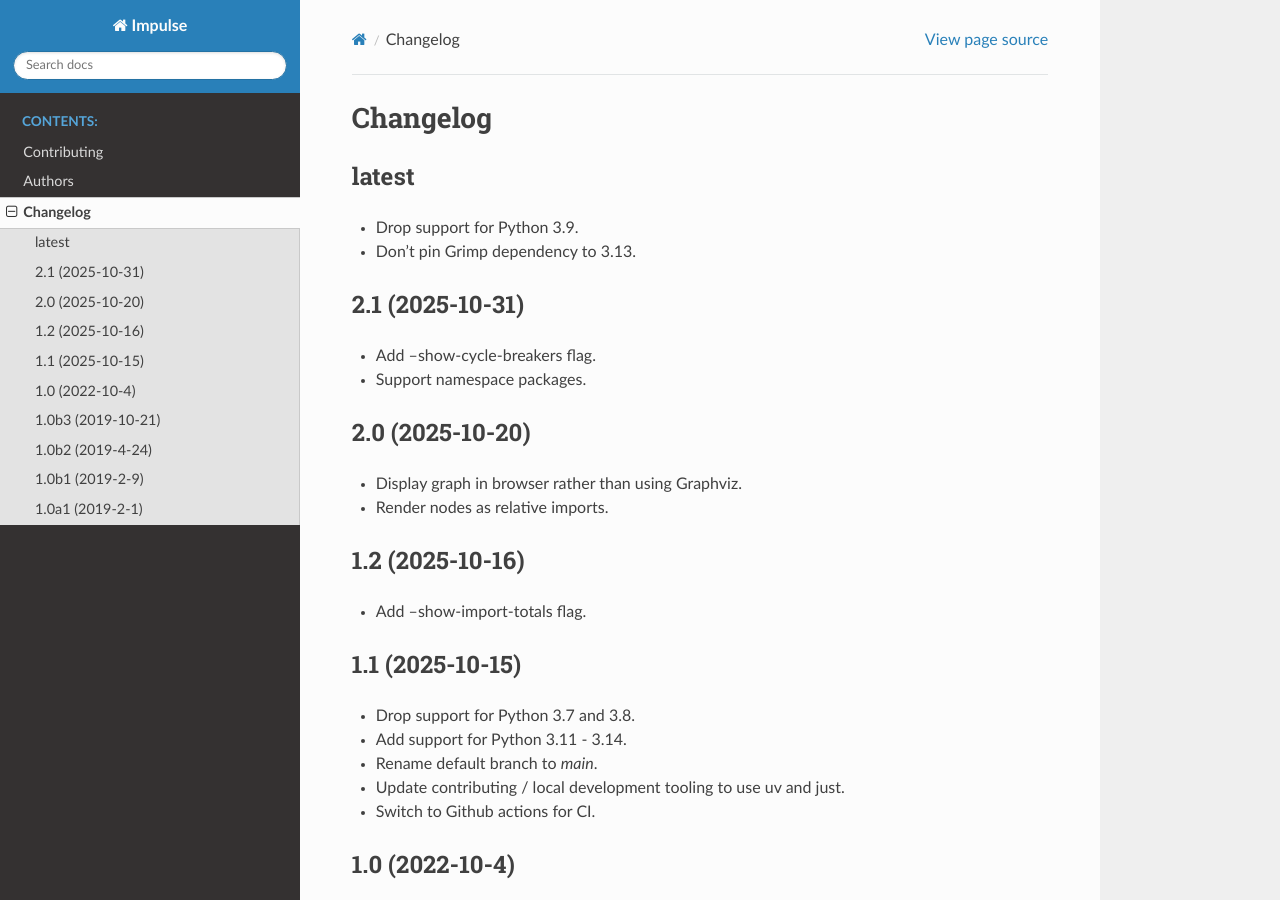
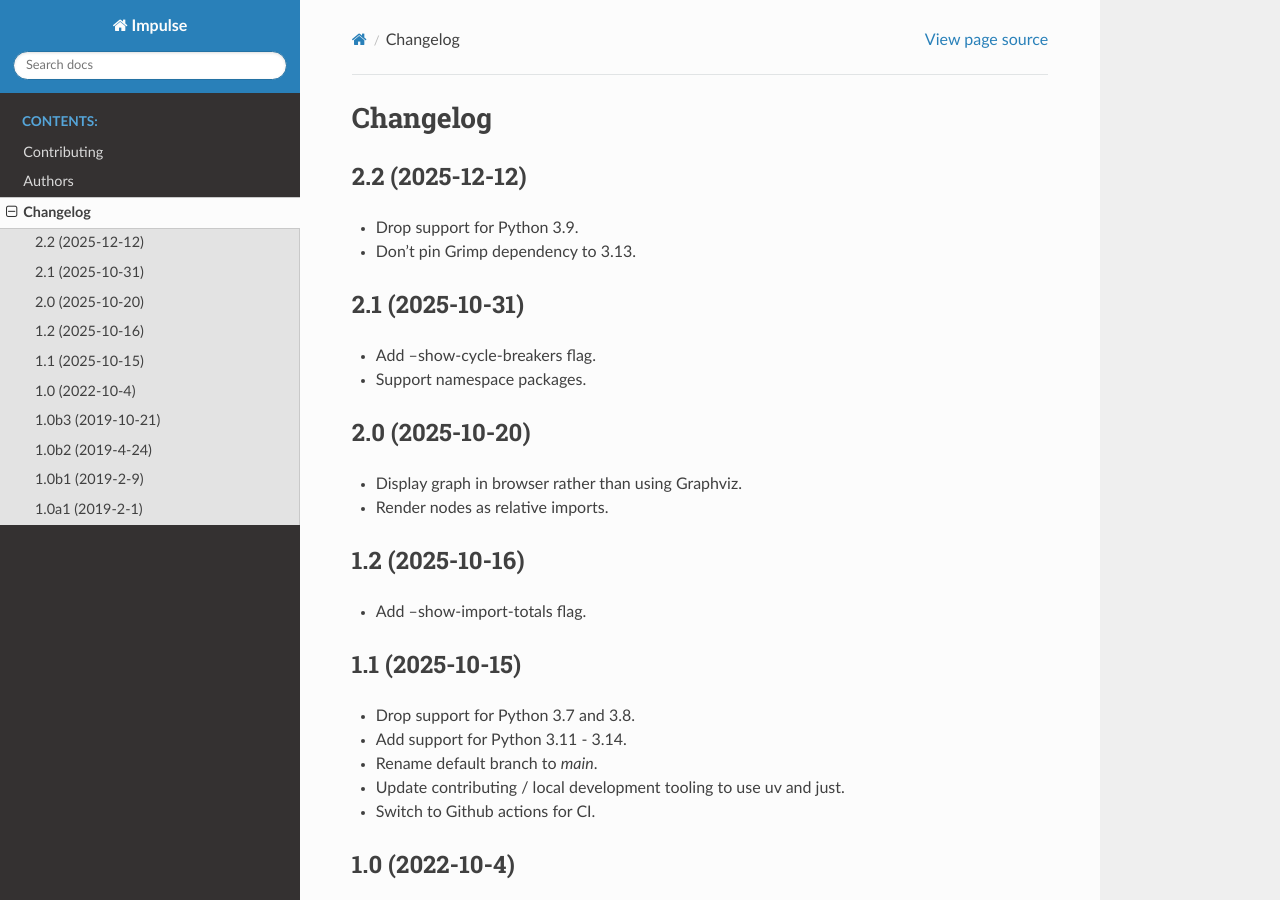
Before and after one commit to seddonym/impulse, a Sphinx documentation site: the page built from docs/changelog.rst, in a window 1280 px wide and 900 px high. Built offline with Sphinx 7.4.7 and the Read the Docs theme 3.1.0, drawn with Linux system fonts in a browser that asks for light colours.

Commit message:
Release v2.2

```diff
--- a/CHANGELOG.rst
+++ b/CHANGELOG.rst
@@ -1,8 +1,8 @@
 Changelog
 =========
 
-latest
-------
+2.2 (2025-12-12)
+----------------
 
 * Drop support for Python 3.9.
 * Don't pin Grimp dependency to 3.13.
--- a/docs/conf.py
+++ b/docs/conf.py
@@ -25,7 +25,7 @@ author = "David Seddon"
 # The short X.Y version
 version = ""
 # The full version, including alpha/beta/rc tags
-release = "2.1"
+release = "2.2"
 
 
 # -- General configuration ---------------------------------------------------
--- a/pyproject.toml
+++ b/pyproject.toml
@@ -1,6 +1,6 @@
 [project]
 name = "impulse"
-version = "2.1"
+version = "2.2"
 license = {text = "BSD 2-Clause License"}
 description = "Command line interface for analyzing Python imports."
 authors = [
--- a/src/impulse/__init__.py
+++ b/src/impulse/__init__.py
@@ -1 +1 @@
-__version__ = "2.1"
+__version__ = "2.2"
```
Also changed, not shown: 1 other file.
